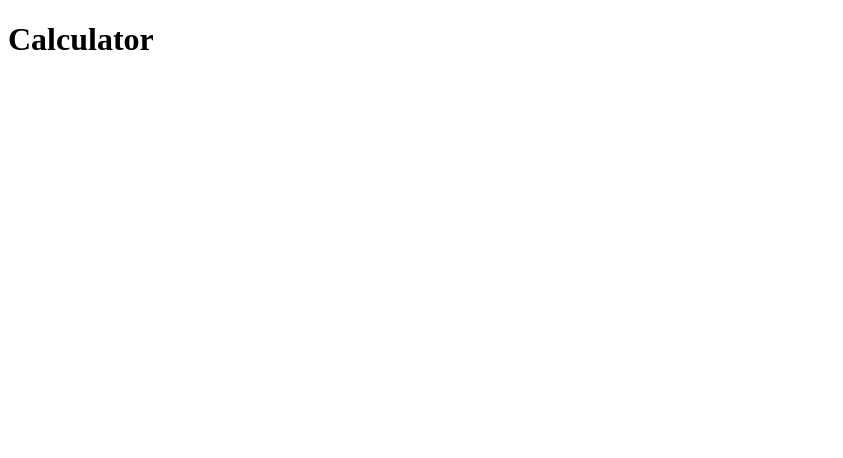
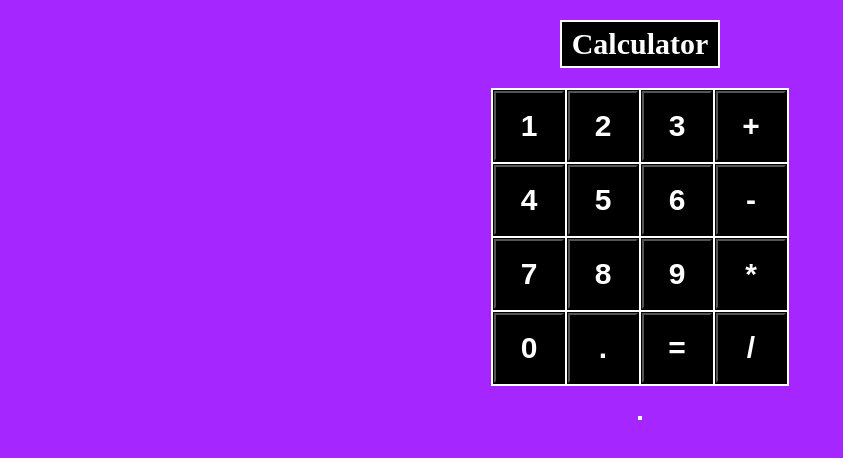
Before and after one commit to GuisoBiso67/JavaScript-Calculator, a plain HTML site: page index.html in a window 1280 px wide. Shown: the whole page, without its empty margins (0-843 px from the left). Drawn offline with Linux system fonts and the light colour scheme.

Commit message:
html and css added

```diff
--- a/index.html
+++ b/index.html
@@ -9,12 +9,34 @@
 <body>
     <h1>Calculator</h1>
 
+    <table>
+        <tr>
+            <td><button>1</button></td>
+            <td><button>2</button></td>
+            <td><button>3</button></td>
+            <td><button>+</button></td>
+        </tr>
+        <tr>
+            <td><button>4</button></td>
+            <td><button>5</button></td>
+            <td><button>6</button></td>
+            <td><button>-</button></td>
+        </tr>
+        <tr>
+            <td><button>7</button></td>
+            <td><button>8</button></td>
+            <td><button>9</button></td>
+            <td><button>*</button></td>
+        </tr>
+        <tr>
+            <td><button>0</button></td>
+            <td><button>.</button></td>
+            <td><button>=</button></td>
+            <td><button>/</button></td>
+        </tr>
+    </table>
 
-
-
-
-
-
+    <p></p>
 
     <script src="code.js"></script>
 </body>
--- a/styles.css
+++ b/styles.css
@@ -0,0 +1,64 @@
+*{
+    margin: 0px;
+}
+
+body{
+    background-color: #a526ff;
+    color: white;
+}
+
+h1{
+    background-color: black;
+    display: flex;
+    flex-flow: row wrap;
+    border: 2px solid #ffffff;
+    margin: 20px auto;
+    text-align: center;
+    width: max-content;
+    height: 100%;
+    font-weight: bolder;
+    font-size: 30px;
+    padding: 5px 10px;
+}
+
+table{
+    align-items: center;
+    margin: auto auto;
+    width: 280px;
+    height: 280px;
+    border-collapse: collapse;
+}
+
+td{
+    border: 2px solid #ffffff;
+    text-align: center;
+    font-weight: bolder;
+    font-size: 30px;
+    width: 70px;
+    height: 70px;
+    background-color: black;
+}
+
+button{
+    color: white;
+    text-align: center;
+    font-weight: bolder;
+    font-size: 30px;
+    width: 70px;
+    height: 70px;
+    background-color: black;
+}
+
+p{
+    background-color: black;
+    display: flex;
+    flex-flow: row wrap;
+    border: 2px solid #ffffff;
+    margin: 30px auto;
+    text-align: center;
+    width: max-content;
+    height: 100%;
+    font-weight: bolder;
+    font-size: 30px;
+    align-items: center;
+}
```
